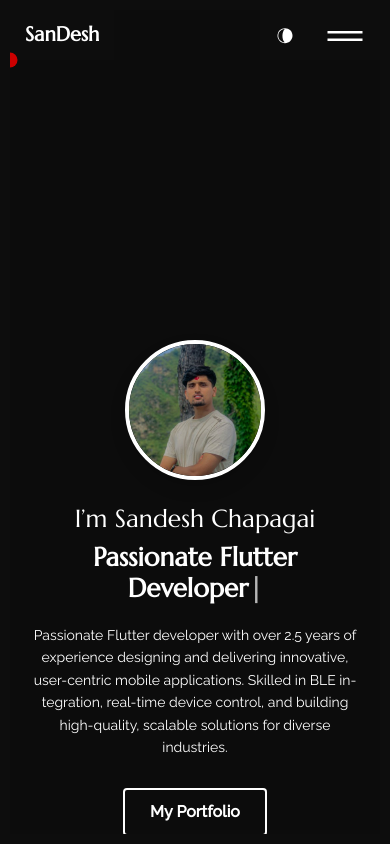
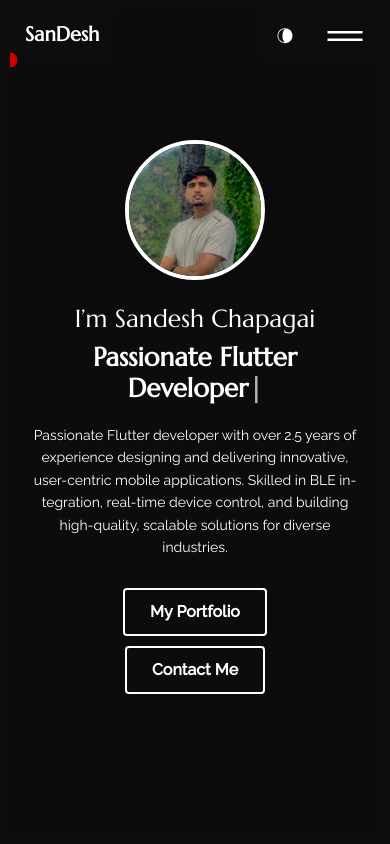
Before and after one commit to sandeshchapagai/porfioo, a React (Create React App) app: page / in a window 390 px wide. Shown: the top 844 px of the page. Built offline with nearby package versions, Linux system fonts and the light colour scheme; grey boxes are pictures that could not be loaded.

Commit message:
feat: add margin

```diff
--- a/src/pages/home/style.css
+++ b/src/pages/home/style.css
@@ -100,6 +100,7 @@ section {
         height: auto;
         min-height: 100vh;
         padding: 40px 20px;
+        margin-top: 0px;
     }
 
     .profile-img {
@@ -120,7 +121,7 @@ section {
     .intro_btn-action {
         flex-direction: column;
         gap: 10px;
-    margin-top: 0px;
+
         margin-bottom: 20px;
     }
 }
```
